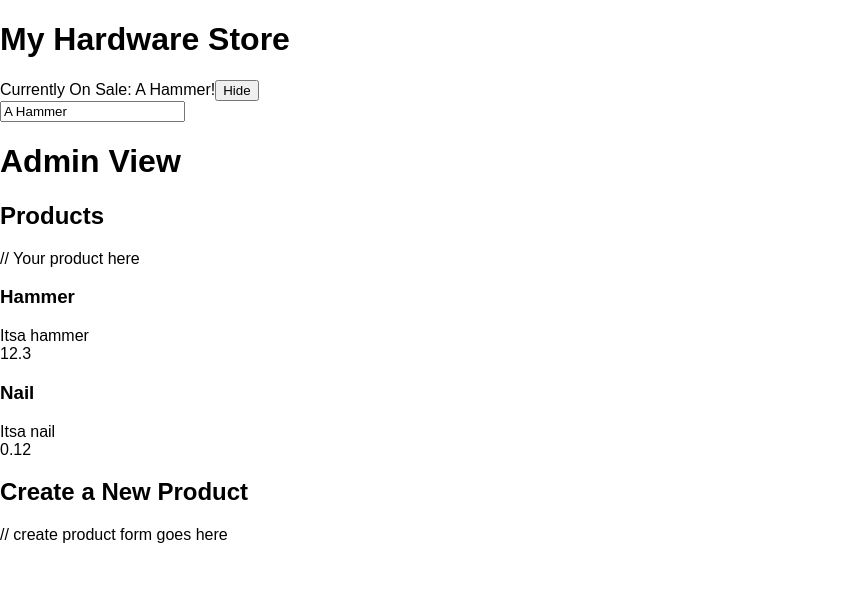
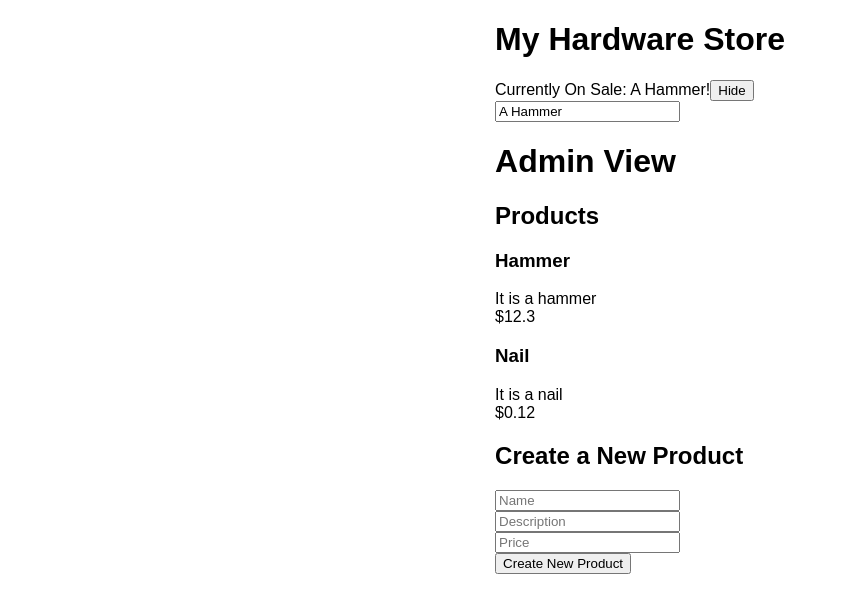
Before and after one commit to Brocier/react-hardware-store, a React (Create React App) app: page / in a window 1280 px wide. Shown: the top 612 px of the page, without its empty margins (0-847 px from the left). Built offline with nearby package versions, Linux system fonts and the light colour scheme.

Commit message:
Form works

```diff
--- a/package.json
+++ b/package.json
@@ -5,7 +5,8 @@
   "dependencies": {
     "react": "^16.2.0",
     "react-dom": "^16.2.0",
-    "react-scripts": "1.0.17"
+    "react-scripts": "1.0.17",
+    "styled-components": "^2.4.0"
   },
   "scripts": {
     "start": "react-scripts start",
--- a/src/components/AdminView.js
+++ b/src/components/AdminView.js
@@ -8,10 +8,10 @@ class AdminView extends Component {
       <div>
         <h1>Admin View</h1>
         <h2>Products</h2>
-        // Your product here
         <ProductList productList={this.props.productList}/>
         <h2>Create a New Product</h2>
-        // create product form goes here
+        <ProductForm
+          addNewProductToProductList={this.props.addNewProductToProductList}/>
       </div>
     );
   }
--- a/src/components/HomePage.js
+++ b/src/components/HomePage.js
@@ -2,6 +2,12 @@
 
 import React, {Component} from 'react'
 import AdminView from './AdminView'
+import styled from 'styled-components'
+
+const HomePageContainer = styled.div `
+display: flex;
+justify-content: center;
+`
 
 class HomePage extends Component {
 
@@ -13,11 +19,11 @@ class HomePage extends Component {
       productList: [
         {
           productName: 'Hammer',
-          description: 'Itsa hammer',
+          description: 'It is a hammer',
           price: 12.3
         }, {
           productName: 'Nail',
-          description: 'Itsa nail',
+          description: 'It is a nail',
           price: 0.12
         }
       ]
@@ -33,12 +39,17 @@ class HomePage extends Component {
     const itemCurrentlyOnSale = event.target.value;
     this.setState({itemCurrentlyOnSale});
   }
+  addNewProductToProductList = (newProduct) => {
+    const productList = [...this.state.productList];
+    productList.push(newProduct);
+    this.setState({productList});
+  }
 
   render() {
     return (
-      <div>
-        <h1>My Hardware Store</h1>
+      <HomePageContainer>
         <div>
+          <h1>My Hardware Store</h1>
           <span>Currently On Sale: {this.state.itemCurrentlyOnSale}!</span>
           <span>
             <button onClick={this.toggleEditSaleItem}>
@@ -54,9 +65,11 @@ class HomePage extends Component {
                   type="text"/>
               </div>
             : null}
-          <AdminView productList={this.state.productList}/>
+          <AdminView
+            productList={this.state.productList}
+            addNewProductToProductList={this.addNewProductToProductList}/>
         </div>
-      </div>
+      </HomePageContainer>
     )
   }
 }
--- a/src/components/Product.js
+++ b/src/components/Product.js
@@ -12,7 +12,7 @@ class Product extends Component {
       <div>
         <h3>{productName}</h3>
         <div>{description}</div>
-        <div>{price}</div>
+        <div>${price}</div>
       </div>
     );
   }
--- a/src/components/ProductForm.js
+++ b/src/components/ProductForm.js
@@ -21,12 +21,19 @@ class ProductForm extends Component {
     newProduct[attributeName] = attributeValue;
 
     this.setState({newProduct})
-  };
+  }
+
+  addNewProduct = (event) => {
+    event.preventDefault()
+    this
+      .props
+      .addNewProductToProductList(this.state.newProduct)
+  }
 
   render() {
     return (
       <div>
-        <form>
+        <form onSubmit={this.addNewProduct}>
           <div><input
             name="productName"
             type="text"
```
Also changed, not shown: 1 other file (tests, documents, lock files or other folders).
